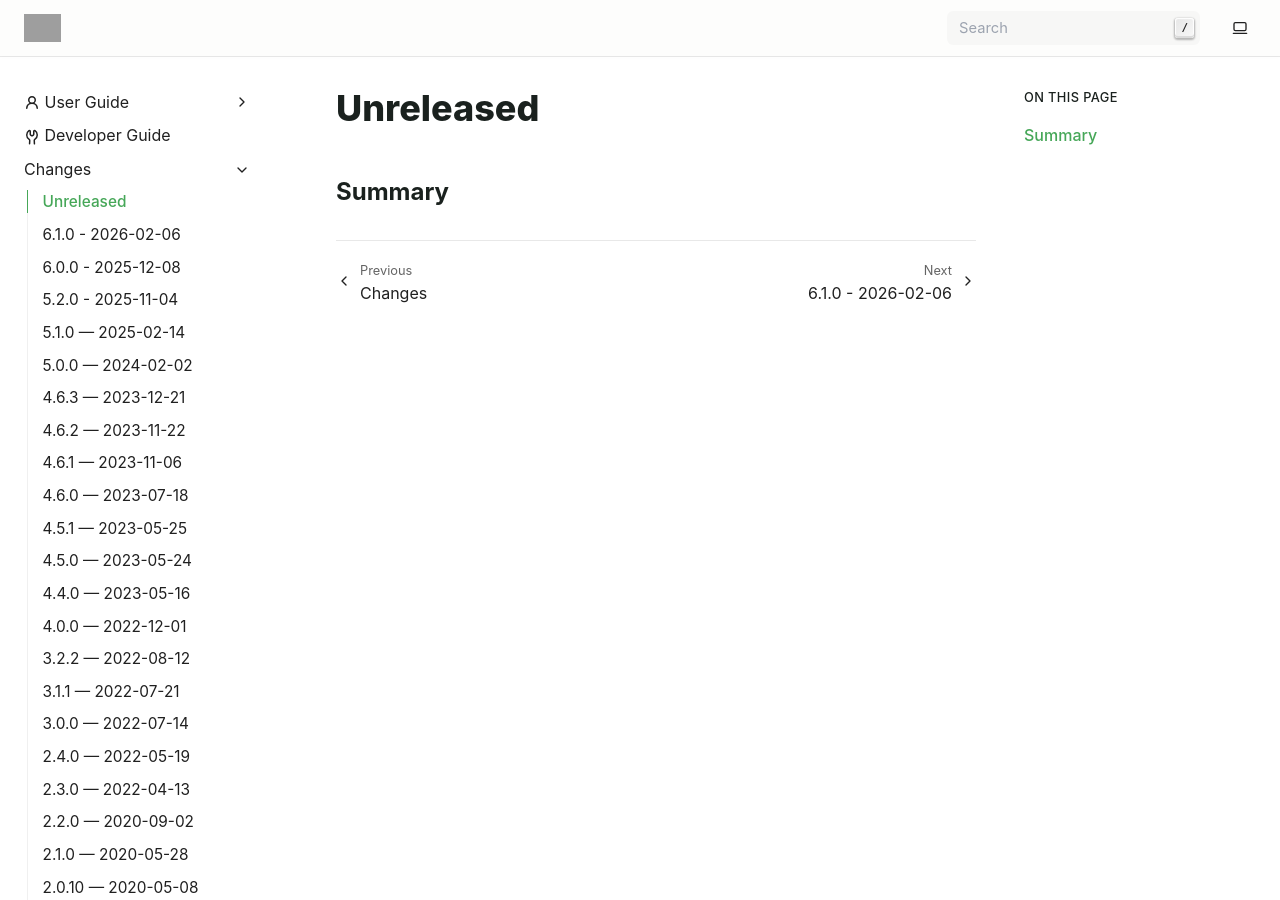
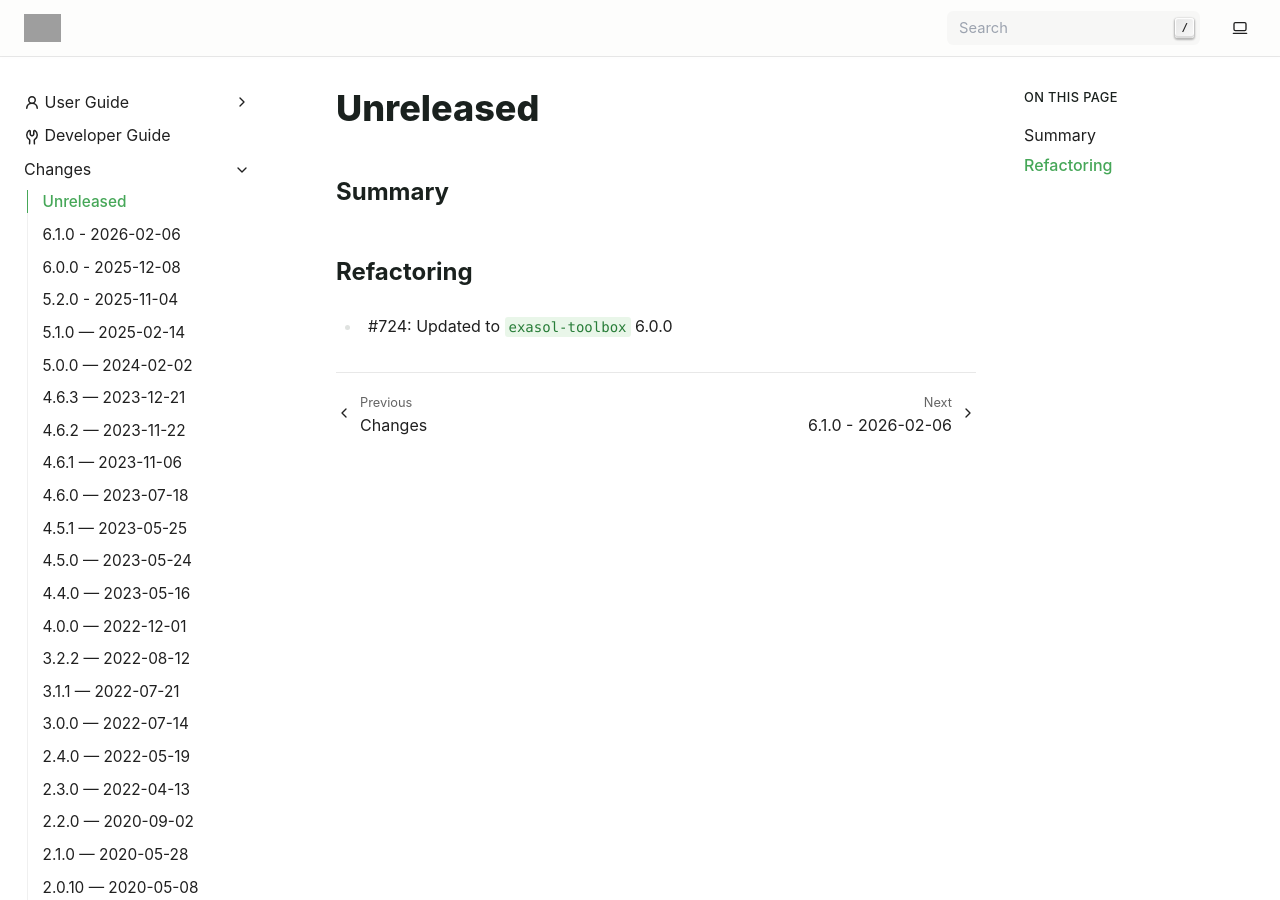
Before and after one commit to exasol/sqlalchemy-exasol, a Sphinx documentation site: the page built from doc/changes/unreleased.md, in a window 1280 px wide and 900 px high. Built offline with Sphinx 7.4.7, drawn with Linux system fonts in a browser that asks for light colours; grey boxes are pictures that could not be loaded.

Commit message:
Refactoring/724 update to ptb 6.0.0 (#725)
* Update to PTB 6.0.0

* Update workflows to PTB 6.0.0

* Bump cryptography

* Manually update non-templated workflow actions to PTB 6.0.0

```diff
--- a/doc/changes/unreleased.md
+++ b/doc/changes/unreleased.md
@@ -1,3 +1,7 @@
 # Unreleased
 
 ## Summary
+
+## Refactoring
+
+* #724: Updated to `exasol-toolbox` 6.0.0
--- a/pyproject.toml
+++ b/pyproject.toml
@@ -71,7 +71,7 @@ dev = [
     "pytest>=6,<9",
     "exasol-integration-test-docker-environment>=5.0.0,<6",
     "pytest-exasol-backend>=1.0.0,<2",
-    "exasol-toolbox>=5.1.0,<6",
+    "exasol-toolbox>=6.0.0,<7",
     "pydantic>=2.12.5,<3",
     "pydantic-settings>=2.12.0,<3",
 ]
```
Also changed, not shown: .workflow-patcher.yml (added), 16 other files.
